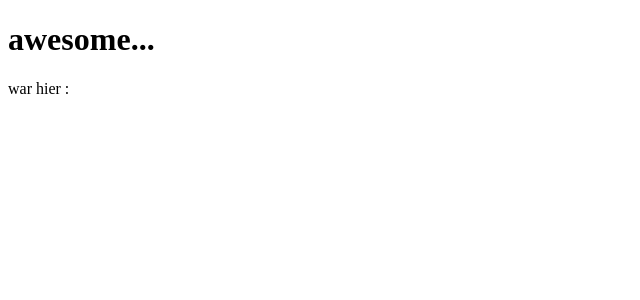
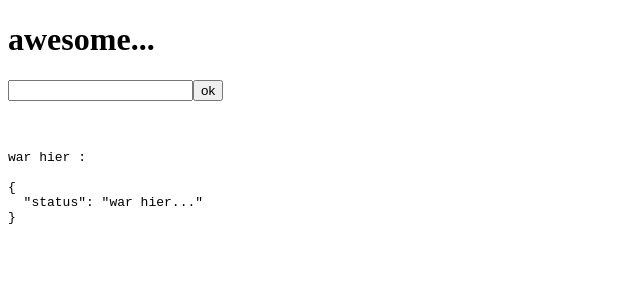
Before and after one commit to thecodemonkey/undressor, an Angular app in the folder ui/: page / in a window 1280 px wide. Shown: the top 300 px of the page, without its empty margins (0-640 px from the left). Built offline with nearby package versions, Linux system fonts and the light colour scheme; no server answers.

Commit message:
input and params routing

```diff
--- a/ui/src/app/api.service.ts
+++ b/ui/src/app/api.service.ts
@@ -2,7 +2,6 @@ import { HttpClient } from '@angular/common/http';
 import { Injectable } from '@angular/core';
 import { environment } from 'src/environments/environment';
 import { Profile } from './model/profile';
-
 
 
 @Injectable({
@@ -12,7 +11,7 @@ export class ApiService {
 
   constructor(private http: HttpClient) { }
 
-  getData() {
-    return this.http.get<Profile>(environment.apiUrl);
+  getData(name: string) {
+    return this.http.get<Profile>(`${environment.apiUrl}profile/${name}`);
   }
 }
--- a/ui/src/app/app.module.ts
+++ b/ui/src/app/app.module.ts
@@ -4,6 +4,7 @@ import { HttpClientModule } from '@angular/common/http';
 
 import { AppRoutingModule } from './app-routing.module';
 import { AppComponent } from './components/app.component';
+import { ReactiveFormsModule } from '@angular/forms';
 
 @NgModule({
   declarations: [
@@ -12,7 +13,8 @@ import { AppComponent } from './components/app.component';
   imports: [
     BrowserModule,
     HttpClientModule,
-    AppRoutingModule
+    AppRoutingModule,
+    ReactiveFormsModule
   ],
   providers: [],
   bootstrap: [AppComponent]
--- a/ui/src/app/components/app.component.html
+++ b/ui/src/app/components/app.component.html
@@ -1,5 +1,12 @@
+
 <h1>awesome...</h1>
 
-<div>
-  war hier : {{ (data | async)?.status }}
-</div>
+<input type="text" [formControl]="name"><button (click)="load()">ok</button>
+
+<br/><br/><br/>
+
+<pre>
+war hier :
+
+{{ (data | async) | json }}
+</pre>
--- a/ui/src/app/components/app.component.ts
+++ b/ui/src/app/components/app.component.ts
@@ -1,4 +1,5 @@
 import { Component, OnInit } from '@angular/core';
+import { FormControl } from '@angular/forms';
 import { map, Observable, of } from 'rxjs';
 import { ApiService } from '../api.service';
 
@@ -9,13 +10,18 @@ import { ApiService } from '../api.service';
 })
 export class AppComponent implements OnInit {
 
+  name = new FormControl('');
+  data = of( { status: 'war hier...' } );
+
   constructor(private api:ApiService) {}
 
-  data = of( { status: 'war hier...' } );
 
   ngOnInit(): void {
-     this.data = this.api.getData()
-                         .pipe(map(d => ({id: -1, status: `${d.status}-xx`})));
+
   }
 
+  load(){
+    this.data = this.api.getData(this.name.getRawValue() || '')
+    .pipe(map(d => ({id: -1, status: `${d.status}-xx`, profile: d?.profile })));
+  }
 }
--- a/ui/src/app/model/profile.ts
+++ b/ui/src/app/model/profile.ts
@@ -1,5 +1,6 @@
 
 export interface Profile {
+    status: string,
     id?: number,
-    status: string
+    profile?: any
 }
```
